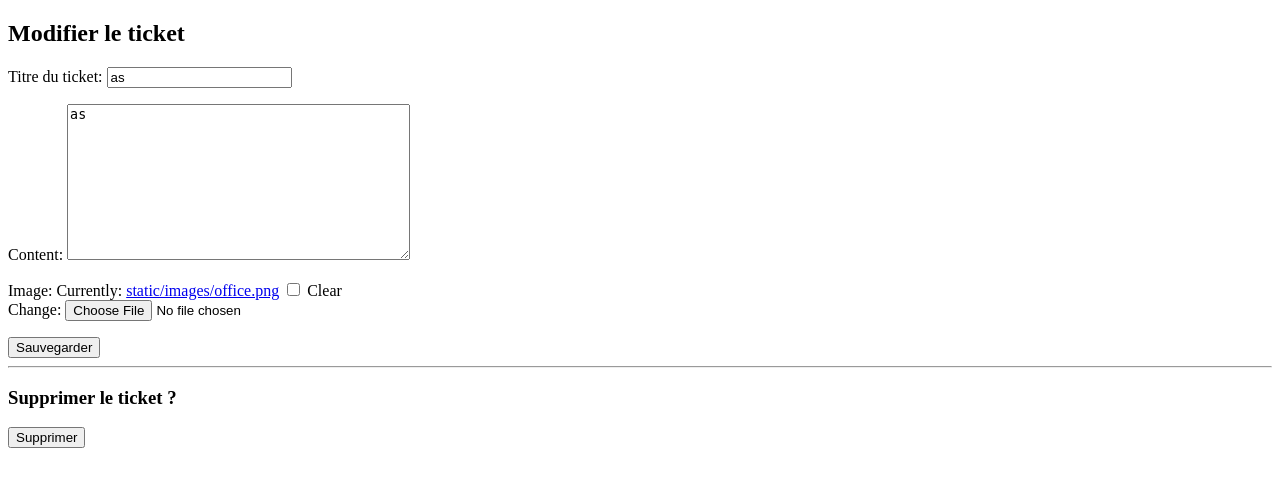
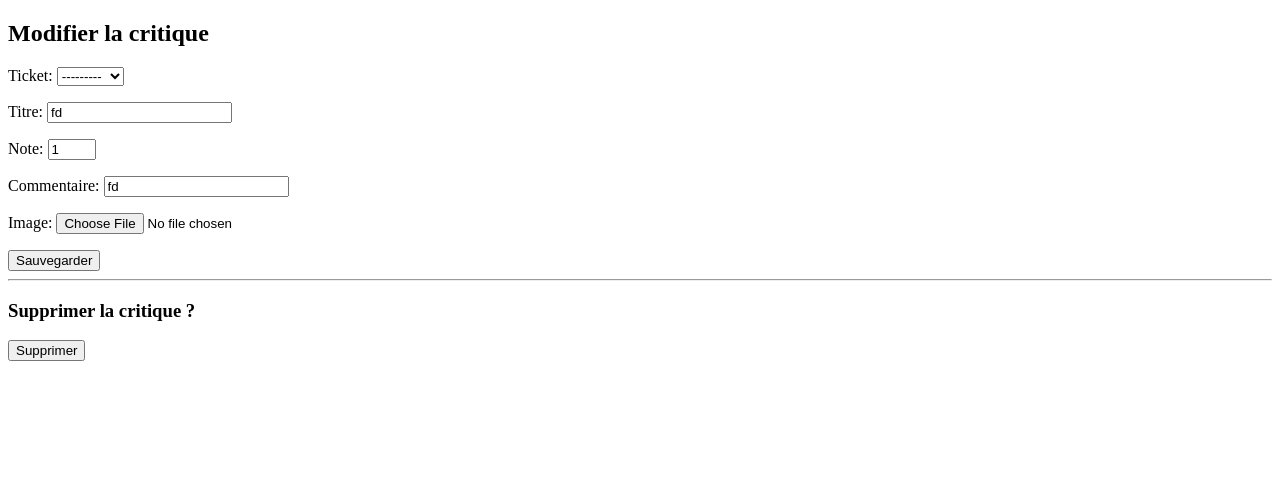
Before and after one commit to AlexianeBA/DA-Python-P9, a Django app: page /edit_review/8/ in a window 1280 px wide. Shown: the top 487 px of the page. Run offline with Django 5.2, Linux system fonts and the light colour scheme; data comes from the database, SQL or seed files in the repository; both versions use the stored data as it was after the commit.

Commit message:
edit or delete review

```diff
--- a/manage_review/views.py
+++ b/manage_review/views.py
@@ -1,5 +1,11 @@
 from django.shortcuts import render, redirect, get_object_or_404
-from .forms import TicketForm, DeleteTicketForm, ReviewForm, NewReviewForm
+from .forms import (
+    TicketForm,
+    DeleteTicketForm,
+    ReviewForm,
+    NewReviewForm,
+    DeleteReviewForm,
+)
 from .models import Ticket, Review
 from itertools import chain
 from operator import attrgetter
@@ -68,16 +74,16 @@ def edit_ticket(request, ticket_id):
 
 
 def edit_review(request, review_id):
-    review = get_object_or_404(Ticket, id=review_id)
-    edit_form = TicketForm(instance=review)
-    delete_form = DeleteTicketForm()
+    review = get_object_or_404(Review, id=review_id)
+    edit_form = ReviewForm(instance=review)
+    delete_form = DeleteReviewForm()
     if request.method == "POST":
         edit_form = TicketForm(request.POST, instance=review)
         if edit_form.is_valid():
             edit_form.save()
             return redirect("")
         if "delete_review" in request.POST:
-            delete_form = DeleteTicketForm(request.POST)
+            delete_form = DeleteReviewForm(request.POST)
             if delete_form.is_valid():
                 review.delete()
                 return redirect("login")
--- a/manage_user/templates/edit_review.html
+++ b/manage_user/templates/edit_review.html
@@ -3,18 +3,18 @@
   <head>
     <meta charset="UTF-8" />
     <meta name="viewport" content="width=device-width, initial-scale=1.0" />
-    <title>tickets</title>
+    <title>Modifier la critique</title>
   </head>
   <body>
     <div>
       {% block content %}
-      <h2>Modifier le ticket</h2>
+      <h2>Modifier la critique</h2>
       <form method="post">
         {{ edit_form.as_p }} {% csrf_token %}
         <button type="submit">Sauvegarder</button>
       </form>
       <hr />
-      <h3>Supprimer le ticket ?</h3>
+      <h3>Supprimer la critique ?</h3>
       <form method="post">
         {{ delete_form }} {% csrf_token %}
         <button type="submit">Supprimer</button>
--- a/manage_user/templates/flux.html
+++ b/manage_user/templates/flux.html
@@ -50,6 +50,8 @@
         <div class="mb-3 border border-gray-300 p-3 rounded">
           {% if ticket.user == user %}
             <p>Vous avez publié le ticket "{{ ticket.title }}" le {{ ticket.created_at }}</p>
+            <a href="{% url 'edit_ticket' ticket.id %}" class="text-blue-500">Modifier</a>
+            <a href="{% url 'delete_ticket' ticket.id %}" class="text-red-500 ml-2">Supprimer</a>
           {% else %}
             <p>{{ ticket.user.username }} a ajouté un ticket au nom de "{{ ticket.title }}" le {{ ticket.created_at }}</p>
           {% endif %}
```
Also changed, not shown: manage_user/templates/delete_review.html (+5 -3 lines), db.sqlite3.
